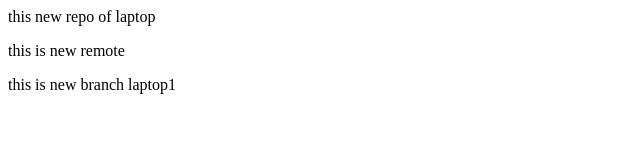
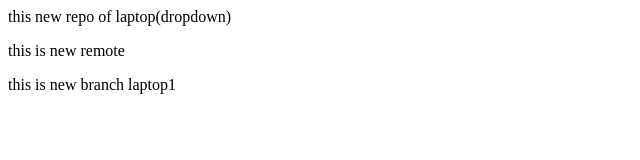
Before and after one commit to yelchalwarkrushika/laptop, a plain HTML site: page laptop/index.html in a window 1280 px wide. Shown: the full height of the page, 0-640 px from the left. Drawn offline with Linux system fonts and the light colour scheme.

Commit message:
add dropdown

```diff
--- a/laptop/index.html
+++ b/laptop/index.html
@@ -1,3 +1,3 @@
-<p>this new repo of laptop</p>
+<p>this new repo of laptop(dropdown)</p>
 <p>this is new remote</p>
 <p>this is new branch laptop1</p>
```
